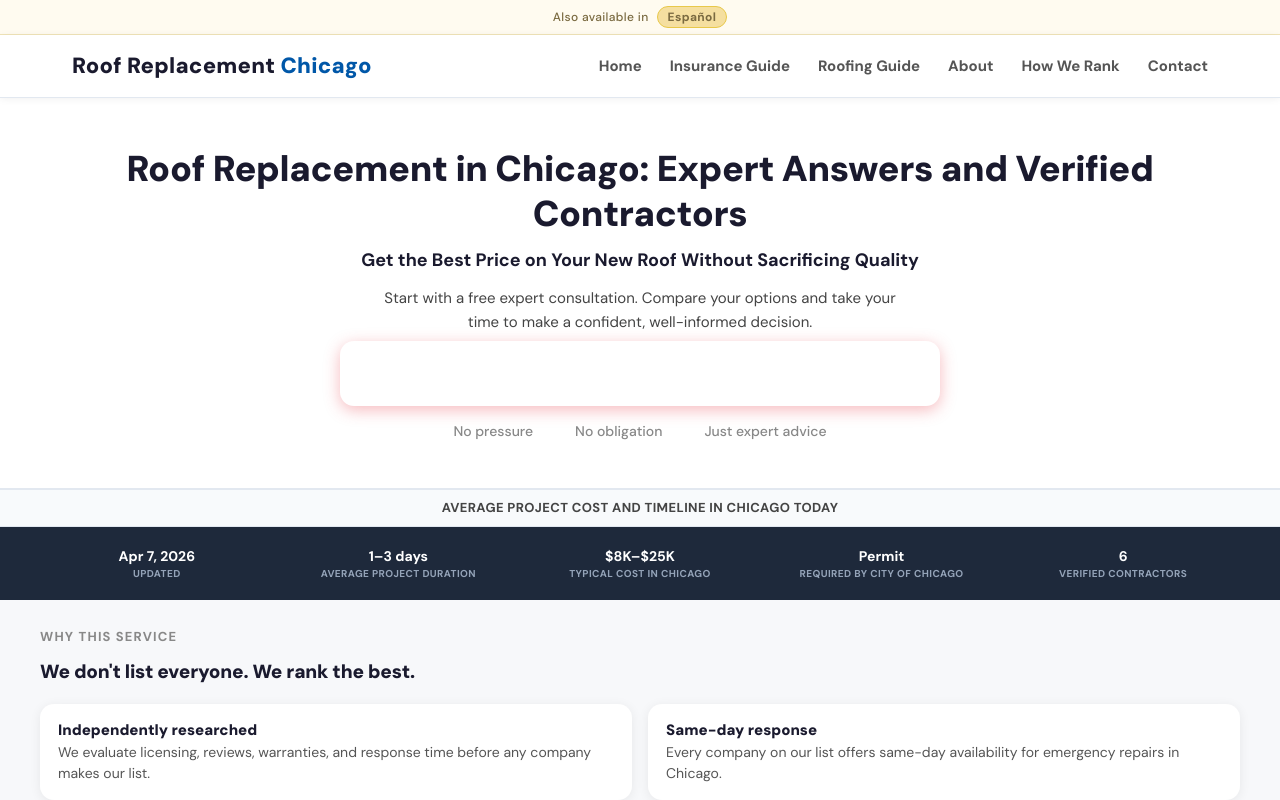
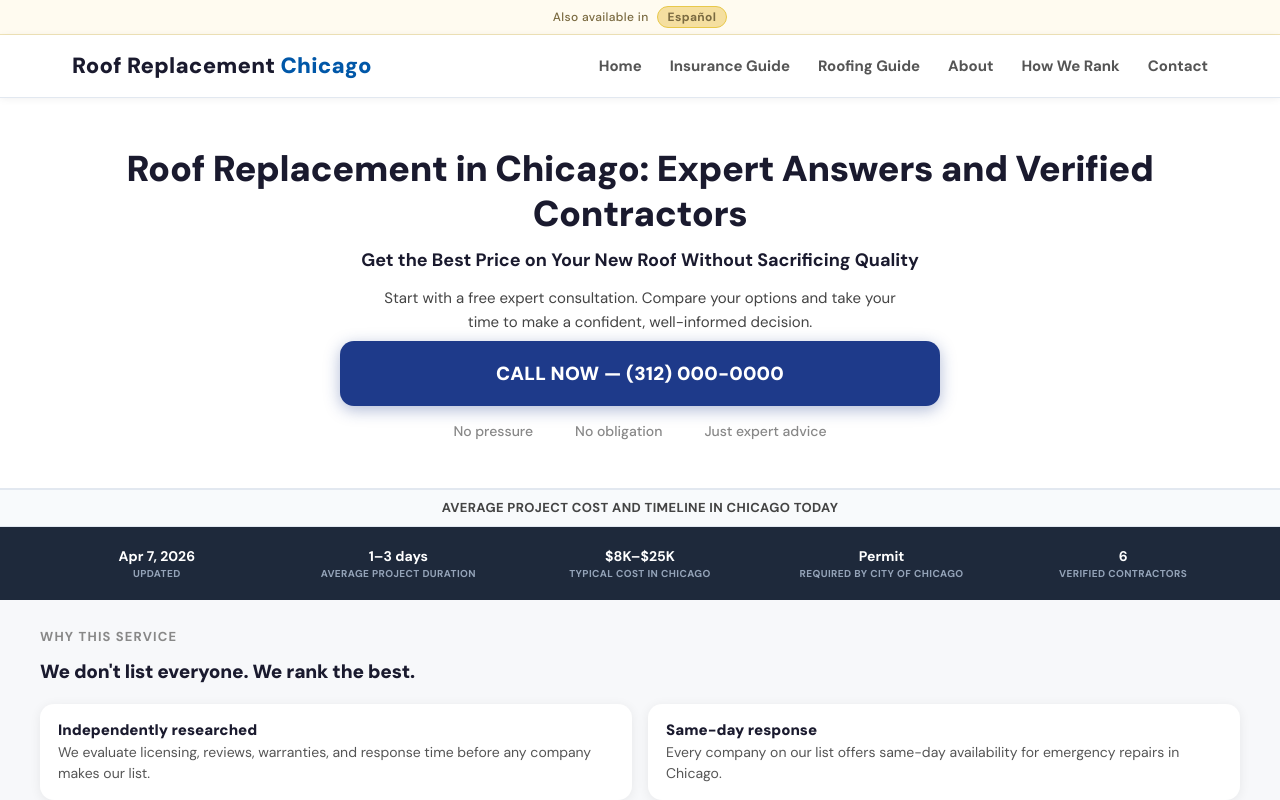
Before and after one commit to dm100usa-oss/roofreplacementchicago, a Next.js app: page / in a window 1280 px wide. Shown: the top 800 px of the page. Built offline with nearby package versions, Linux system fonts and the light colour scheme.

Commit message:
Add files via upload

```diff
--- a/src/app/page.module.css
+++ b/src/app/page.module.css
@@ -37,19 +37,19 @@
 .btnCall {
   display: block;
   width: 100%;
-  background: var(--red);
+  background: #1e3a8a;
   border-radius: 14px;
   padding: 17px;
   font-size: 17px;
   font-weight: 900;
   text-align: center;
-  color: #fff;
-  text-decoration: none;
+  color: #ffffff !important;
+  text-decoration: none !important;
   letter-spacing: .01em;
-  box-shadow: 0 4px 16px rgba(230,57,70,0.35);
+  box-shadow: 0 4px 16px rgba(30,58,138,0.35);
   transition: background .15s, transform .1s;
 }
-.btnCall:hover { background: var(--red-dark); transform: translateY(-1px); }
+.btnCall:hover { background: #1e40af; transform: translateY(-1px); }
 
 .btnCallNote {
   display: flex;
```
